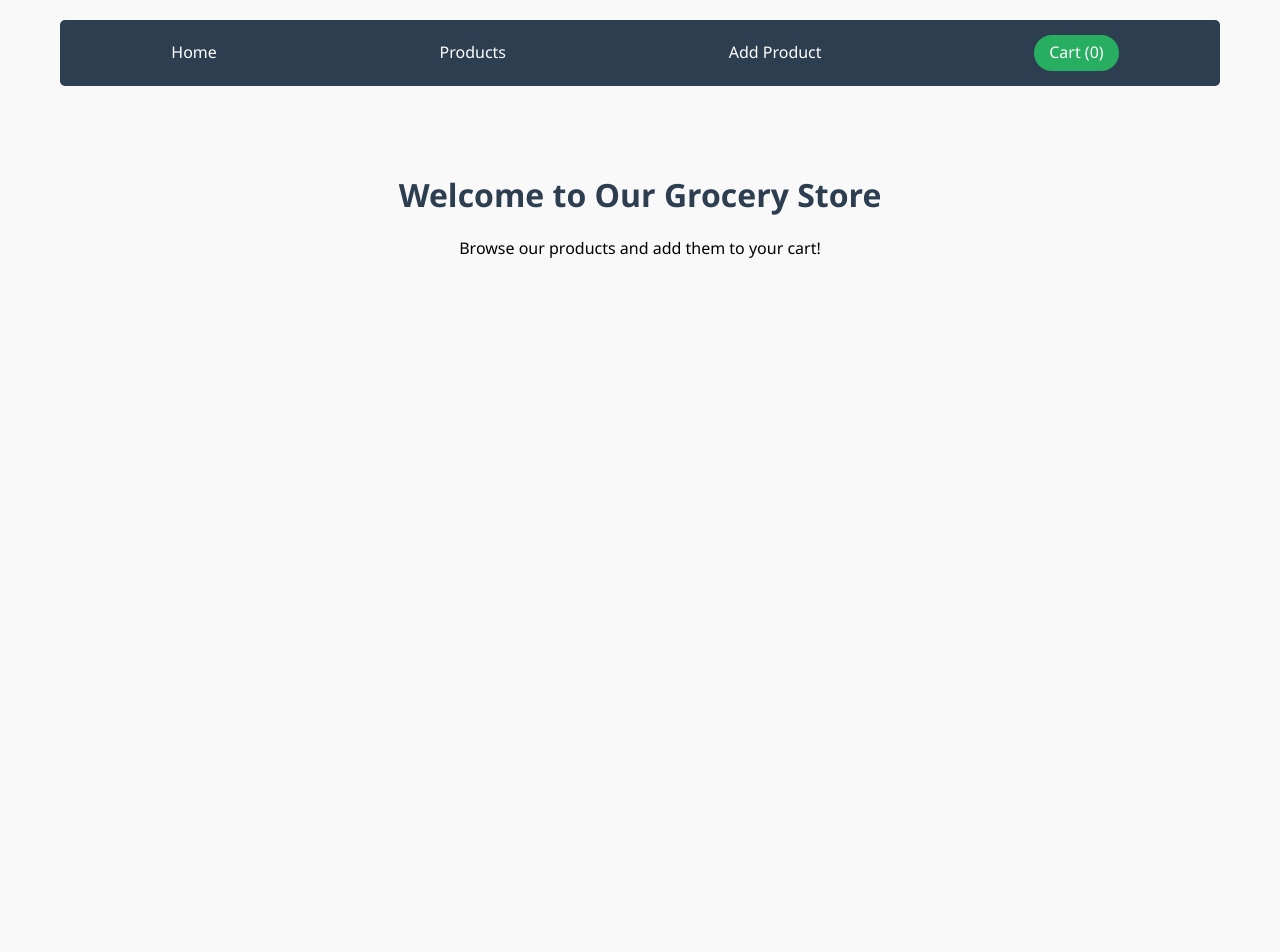
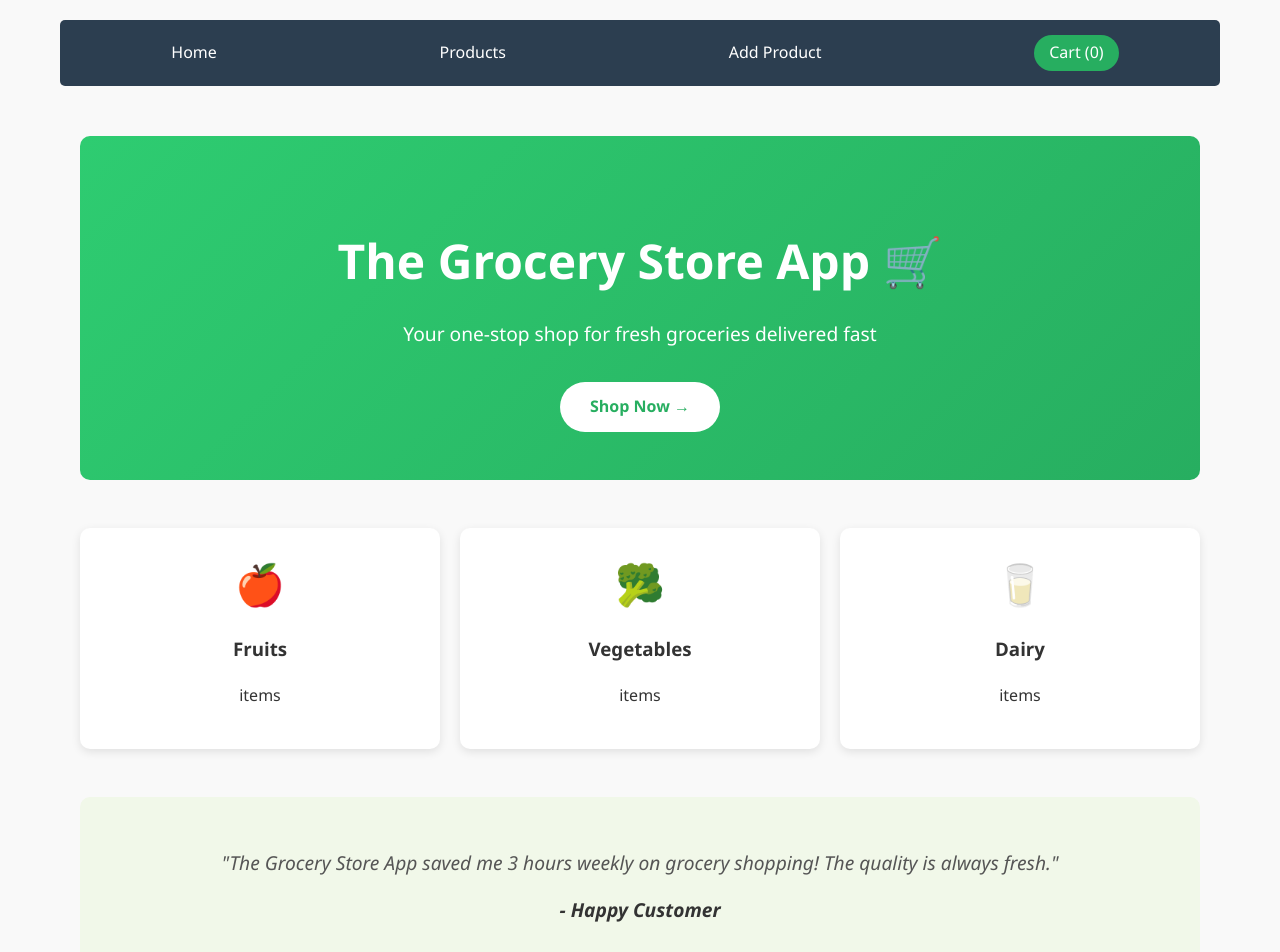
Before and after one commit to briancheruiyot-spec/Grocery-Shopping-App, a React (Vite) app: page / in a window 1280 px wide. Shown: the top 952 px of the page. Before the commit the page ends 800 px from the top, so only its background shows below. Built offline with nearby package versions, Linux system fonts and the light colour scheme.

Commit message:
updated files

```diff
--- a/src/components/Home.jsx
+++ b/src/components/Home.jsx
@@ -1,8 +1,44 @@
+import { Link } from 'react-router-dom';
+import '../index.css';
+
 function Home() {
+  const featuredCategories = [
+    { name: "Fruits", icon: "🍎"},
+    { name: "Vegetables", icon: "🥦" },
+    { name: "Dairy", icon: "🥛" }
+  ];
+
+
   return (
-    <div className="home">
-      <h1>Welcome to Our Grocery Store</h1>
-      <p>Browse our products and add them to your cart!</p>
+    <div className="home-container">
+      <section className="hero-banner">
+        <h1>The Grocery Store App <span>🛒</span></h1>
+        <p>Your one-stop shop for fresh groceries delivered fast</p>
+        <Link to="/products" className="cta-button">Shop Now →</Link>
+      </section>
+
+      <section className="featured-section">
+        <div className="category-grid">
+          {featuredCategories.map((category, index) => (
+            <Link
+              to={`/products?category=${category.name.toLowerCase()}`}
+              key={index}
+              className="category-card"
+            >
+              <span className="category-icon">{category.icon}</span>
+              <h3>{category.name}</h3>
+              <p>{category.count} items</p>
+            </Link>
+          ))}
+        </div>
+      </section>
+
+      <section className="testimonial">
+        <blockquote>
+          "The Grocery Store App saved me 3 hours weekly on grocery shopping! The quality is always fresh."
+          <cite>- Happy Customer</cite>
+        </blockquote>
+      </section>
     </div>
   );
 }
--- a/src/index.css
+++ b/src/index.css
@@ -315,3 +315,101 @@ body {
   border-radius: 4px;
   margin-right: 10px;
 }
+.home-container {
+  max-width: 1200px;
+  margin: 0 auto;
+  padding: 20px;
+}
+
+.hero-banner {
+  background: linear-gradient(135deg, #2ecc71, #27ae60);
+  color: white;
+  padding: 3rem 2rem;
+  border-radius: 10px;
+  text-align: center;
+  margin-bottom: 2rem;
+}
+
+.hero-banner h1 {
+  font-size: 3rem;
+  margin-bottom: 1rem;
+}
+
+.hero-banner p {
+  font-size: 1.2rem;
+  margin-bottom: 2rem;
+}
+
+.cta-button {
+  background: white;
+  color: #27ae60;
+  padding: 12px 30px;
+  border-radius: 50px;
+  font-weight: bold;
+  text-decoration: none;
+  display: inline-block;
+  transition: transform 0.3s;
+}
+
+.cta-button:hover {
+  transform: translateY(-3px);
+  box-shadow: 0 5px 15px rgba(0,0,0,0.1);
+}
+
+.featured-section {
+  margin: 3rem 0;
+}
+
+.featured-section h2 {
+  text-align: center;
+  margin-bottom: 2rem;
+  color: #2c3e50;
+}
+
+.category-grid {
+  display: grid;
+  grid-template-columns: repeat(auto-fit, minmax(200px, 1fr));
+  gap: 20px;
+}
+
+.category-card {
+  background: white;
+  border-radius: 10px;
+  padding: 1.5rem;
+  text-align: center;
+  box-shadow: 0 3px 10px rgba(0,0,0,0.1);
+  transition: transform 0.3s;
+  text-decoration: none;
+  color: #333;
+}
+
+.category-card:hover {
+  transform: translateY(-5px);
+}
+
+.category-icon {
+  font-size: 2.5rem;
+  display: block;
+  margin-bottom: 1rem;
+}
+
+.testimonial {
+  background: #f1f8e9;
+  padding: 2rem;
+  border-radius: 10px;
+  margin: 3rem 0;
+  text-align: center;
+}
+
+.testimonial blockquote {
+  font-style: italic;
+  font-size: 1.2rem;
+  color: #555;
+}
+
+.testimonial cite {
+  display: block;
+  margin-top: 1rem;
+  font-weight: bold;
+  color: #333;
+}
```
